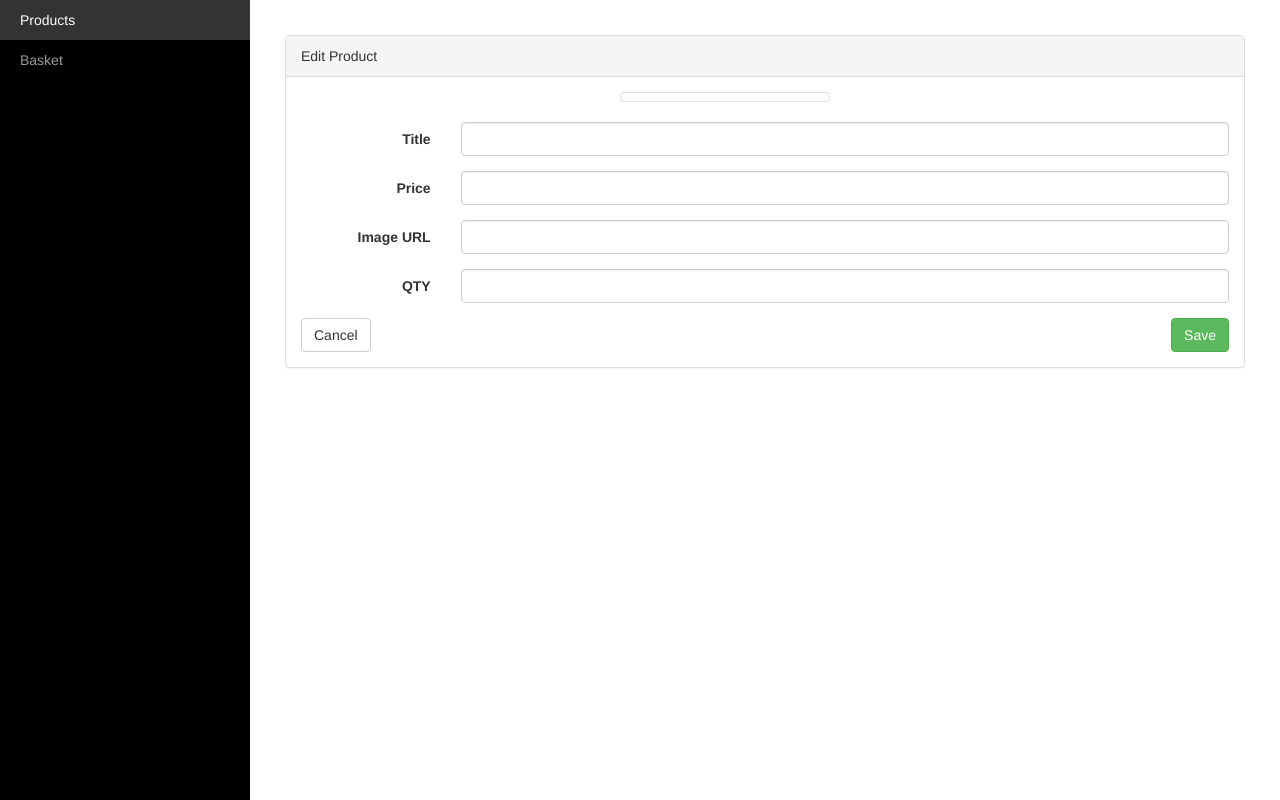
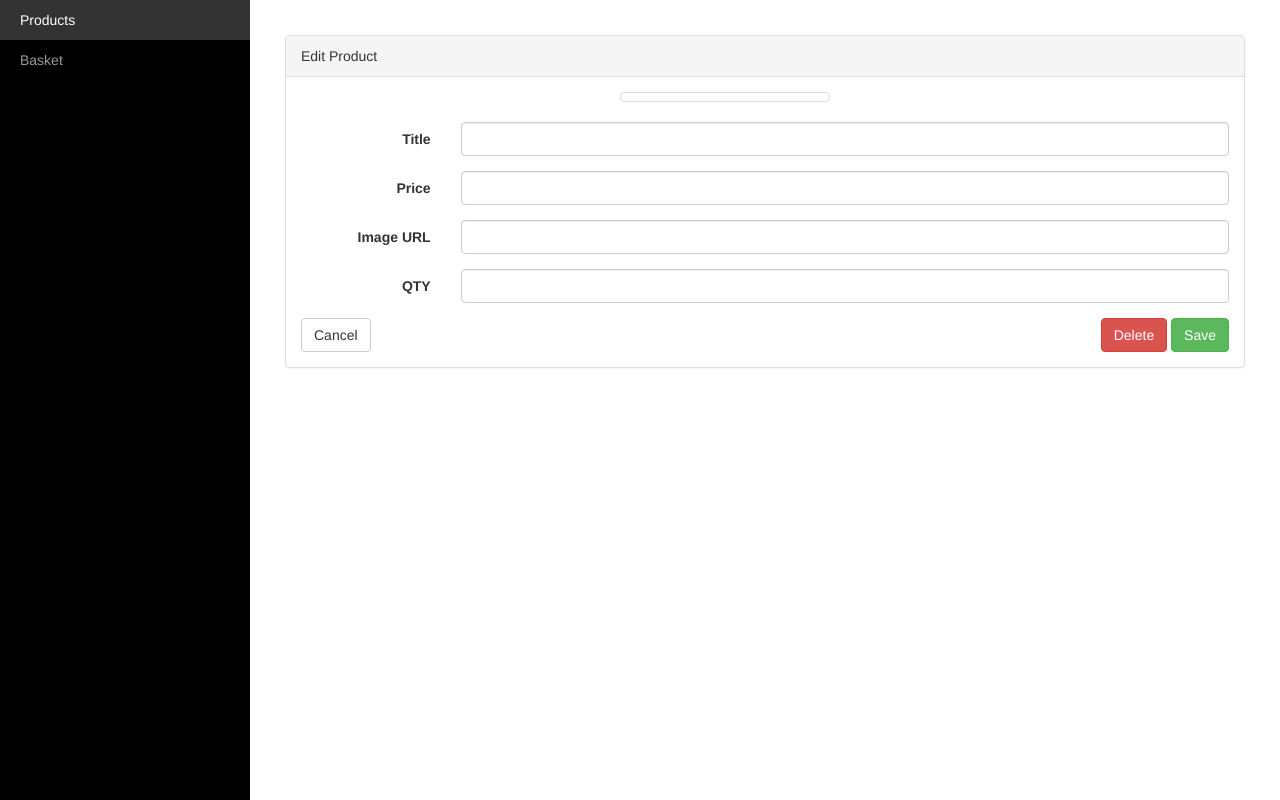
Before and after one commit to isrodick/shop, a Flask app: template shop/templates/admin_product_edit.html in a window 1280 px wide. Run offline with Flask 2, Linux system fonts and the light colour scheme; the template is opened without the code that fills it: values that come from a table or form of the project are taken from there, others are empty; some libraries are stand-ins or nearby versions.

Commit message:
admin_product_edit.html display delete btn

```diff
--- a/shop/templates/admin_product_edit.html
+++ b/shop/templates/admin_product_edit.html
@@ -17,7 +17,7 @@
                                 </a>
                             </div>
                         </div>
-                        {% call render_form(form, request.path) %}
+                        {% call render_form(form, request.path, delete_url=url_for('admin_product_delete', id=product.id)) %}
                             {{ render_field(form.title) }}
                             {{ render_field(form.price) }}
                             {{ render_field(form.image_url) }}
```
